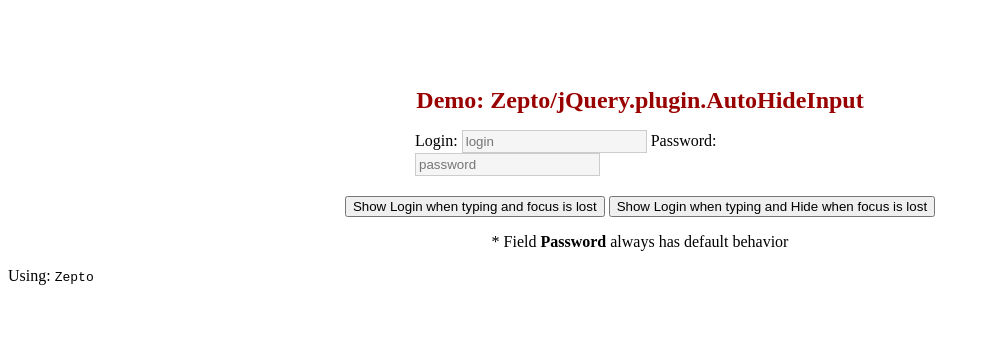
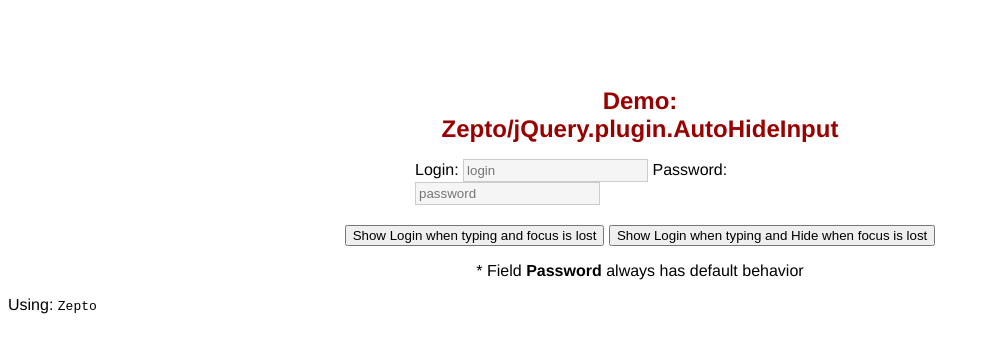
Before and after one commit to xvoland/jquery-plugin-autohideinput, a plain HTML site: page index.html in a window 1280 px wide. Shown: the whole page, without its empty margins (0-990 px from the left). Drawn offline with Linux system fonts and the light colour scheme.

Commit message:
add font-face

```diff
--- a/index.html
+++ b/index.html
@@ -22,6 +22,9 @@
 
 </script>
 <style>
+body {
+    font: normal 100% "Helvetica Neue", Helvetica, Arial, freesans, clean, sans-serif;
+}
 h1 {
     color: #900;
     font-size: 1.5em;
```
